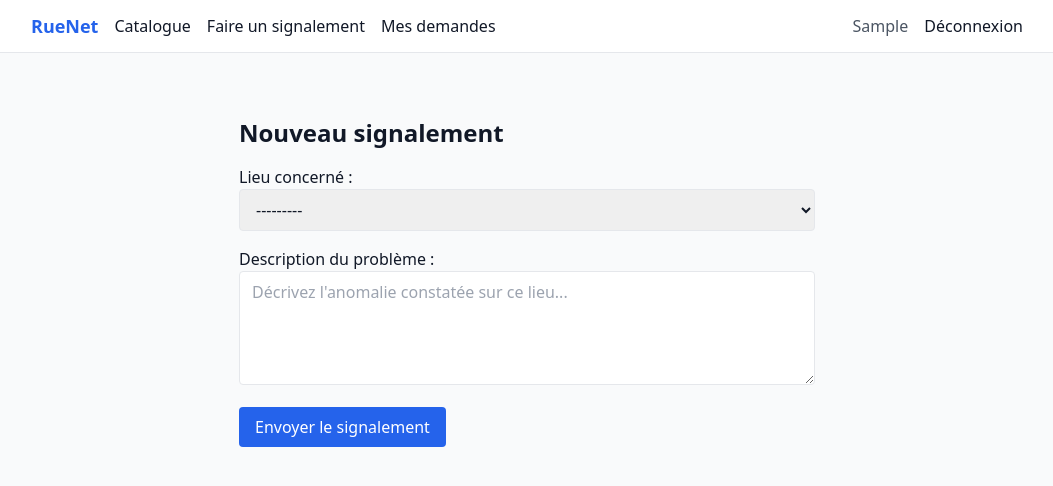
After one commit to clov0202/Brief_Django, a Django app: page /signalement/nouveau/ in a window 1280 px wide. The commit adds this page. Shown: the top 486 px of the page, without its empty margins (113-1166 px from the left). Run offline with Django 5.2, Linux system fonts and the light colour scheme; the visitor is signed in with stand-in values (Sample User, id 1); data that the repository does not hold is empty; some libraries are stand-ins or nearby versions.

Commit message:
modif signaler

```diff
--- a/RueNet/signalement/forms.py
+++ b/RueNet/signalement/forms.py
@@ -1,24 +1,7 @@
 from django import forms
 
-from .models import Signalement
+from .models import Signalement, Lieu
 
-
-class SignalementForm(forms.ModelForm):
-    class Meta:
-        model = Signalement
-        fields = ["description"]
-        labels = {
-            "description": "Description du problème",
-        }
-        widgets = {
-            "description": forms.Textarea(
-                attrs={
-                    "rows": 4,
-                    "placeholder": "Décrivez l'anomalie constatée sur ce lieu...",
-                    "class": "w-full border rounded px-3 py-2",
-                }
-            )
-        }
 class FormulaireGestionSignalement(forms.ModelForm):
     class Meta:
         model = Signalement
@@ -47,3 +30,48 @@ class FormulaireGestionSignalement(forms.ModelForm):
         if etat == Signalement.REJETE and not motif:
             self.add_error("motif_rejet", "Veuillez indiquer un motif de rejet.")
         return cleaned_data
+
+class SignalementForm(forms.ModelForm):
+    class Meta:
+        model = Signalement
+        fields = ["description"]
+        labels = {
+            "description": "Description du problème",
+        }
+        widgets = {
+            "description": forms.Textarea(
+                attrs={
+                    "rows": 4,
+                    "placeholder": "Décrivez l'anomalie constatée sur ce lieu...",
+                    "class": "w-full border rounded px-3 py-2",
+                }
+            )
+        }
+
+
+class NouveauSignalementForm(forms.ModelForm):
+    class Meta:
+        model = Signalement
+        fields = ["lieu", "description"]
+        labels = {
+            "lieu": "Lieu concerné",
+            "description": "Description du problème",
+        }
+        widgets = {
+            "lieu": forms.Select(
+                attrs={
+                    "class": "w-full border rounded px-3 py-2",
+                }
+            ),
+            "description": forms.Textarea(
+                attrs={
+                    "rows": 4,
+                    "placeholder": "Décrivez l'anomalie constatée sur ce lieu...",
+                    "class": "w-full border rounded px-3 py-2",
+                }
+            ),
+        }
+
+    def __init__(self, *args, **kwargs):
+        super().__init__(*args, **kwargs)
+        self.fields["lieu"].queryset = Lieu.objects.all()
--- /dev/null
+++ b/RueNet/signalement/templates/signalement/nouveau.html
@@ -0,0 +1,16 @@
+{% extends "base.html" %}
+
+{% block content %}
+  <div class="max-w-xl mx-auto mt-8">
+    <h1 class="text-2xl font-bold mb-4">Nouveau signalement</h1>
+
+    <form method="post" enctype="multipart/form-data" class="space-y-4">
+      {% csrf_token %}
+      {{ form.as_p }}
+
+      <button type="submit" class="bg-blue-600 text-white px-4 py-2 rounded hover:bg-blue-700">
+        Envoyer le signalement
+      </button>
+    </form>
+  </div>
+{% endblock %}
--- a/RueNet/signalement/urls.py
+++ b/RueNet/signalement/urls.py
@@ -8,6 +8,7 @@ urlpatterns = [
     path("catalogue/<int:pk>/", views.DetailLieuVue.as_view(), name="detail"),
     path("catalogue/<int:pk>/demande/", views.CreerSignalementVue.as_view(), name="demande"),
     path("mes-demandes/", views.MesSignalementsVue.as_view(), name="mes_demandes"),
+    path("signalement/nouveau/", views.NouveauSignalementVue.as_view(), name="nouveau"),
 
 
     path("gestion/", views.ListeSignalementsVue.as_view(), name="gestion_liste"),
--- a/RueNet/signalement/views.py
+++ b/RueNet/signalement/views.py
@@ -7,7 +7,7 @@ from django.contrib.auth.mixins import LoginRequiredMixin
 from django.shortcuts import get_object_or_404
 from django.urls import reverse
 
-from .forms import SignalementForm
+from .forms import SignalementForm, NouveauSignalementForm
 from .models import Categorie, Lieu, Signalement
 
 from .forms import FormulaireGestionSignalement
@@ -50,7 +50,7 @@ class DetailLieuVue(DetailView):
 class CreerSignalementVue(LoginRequiredMixin, CreateView):
     model = Signalement
     form_class = SignalementForm
-    template_name = "signalement/demande.html"
+    template_name = "catalogue/demande.html"
 
     def dispatch(self, request, *args, **kwargs):
         self.lieu = get_object_or_404(Lieu, pk=kwargs["pk"])
@@ -73,11 +73,22 @@ class CreerSignalementVue(LoginRequiredMixin, CreateView):
 
 class MesSignalementsVue(LoginRequiredMixin, ListView):
     model = Signalement
-    template_name = "signalement/mes_demandes.html"
+    template_name = "catalogue/mes_demandes.html"
     context_object_name = "signalements"
 
     def get_queryset(self):
         return Signalement.objects.filter(utilisateur=self.request.user).select_related("lieu")
+
+class NouveauSignalementVue(LoginRequiredMixin, CreateView):
+    model = Signalement
+    form_class = NouveauSignalementForm
+    template_name = "signalement/nouveau.html"
+    success_url = reverse_lazy("signalement:mes_demandes")
+
+    def form_valid(self, form):
+        form.instance.utilisateur = self.request.user
+        messages.success(self.request, "Votre signalement a bien été enregistré.")
+        return super().form_valid(form)
 
 
 ##--------------------------------------------------
@@ -122,7 +133,6 @@ class DetailSignalementVue(UpdateView):
     success_url = reverse_lazy("signalement:gestion_liste")
 
     def form_valid(self, form):
-        # Met à jour la date de modification manuellement (puisque auto_now n'est pas utilisé)
         form.instance.date_modification = timezone.now()
         messages.success(self.request, "Le signalement a bien été mis à jour.")
         return super().form_valid(form)
--- a/RueNet/templates/base.html
+++ b/RueNet/templates/base.html
@@ -12,6 +12,15 @@
     <div class="max-w-5xl mx-auto px-4 py-3 flex flex-wrap items-center gap-4">
       <a href="/" class="font-bold text-blue-600 text-lg">RueNet</a>
       <a href="{% url 'signalement:liste' %}" class="hover:underline">Catalogue</a>
+      </a>
+    {% if user.is_authenticated %}
+      <a href="{% url 'signalement:nouveau' %}" class="hover:underline">
+        Faire un signalement
+      </a>
+      <a href="{% url 'signalement:mes_demandes' %}" class="hover:underline">
+        Mes demandes
+      </a>
+    {% endif %}
       {% if user.role == "gestionnaire" %}
         <a href="{% url 'signalement:gestion_liste' %}" class="hover:underline text-red-600">Gestion</a>
       {% endif %}
@@ -41,15 +50,6 @@
       </div>
     {% endif %}
 
-    {% if user.is_authenticated %}
-  <div class="mt-6">
-    <a href="{% url 'signalement:demande' lieu.pk %}"
-       class="inline-block bg-blue-600 text-white px-4 py-2 rounded hover:bg-blue-700">
-      Faire un signalement
-    </a>
-  </div>
-{% endif %}
-
     {% block content %}{% endblock %}
   </main>
 
```
Also changed, not shown: RueNet/signalement/templates/catalogue/detail.html (+6 -1 lines).
